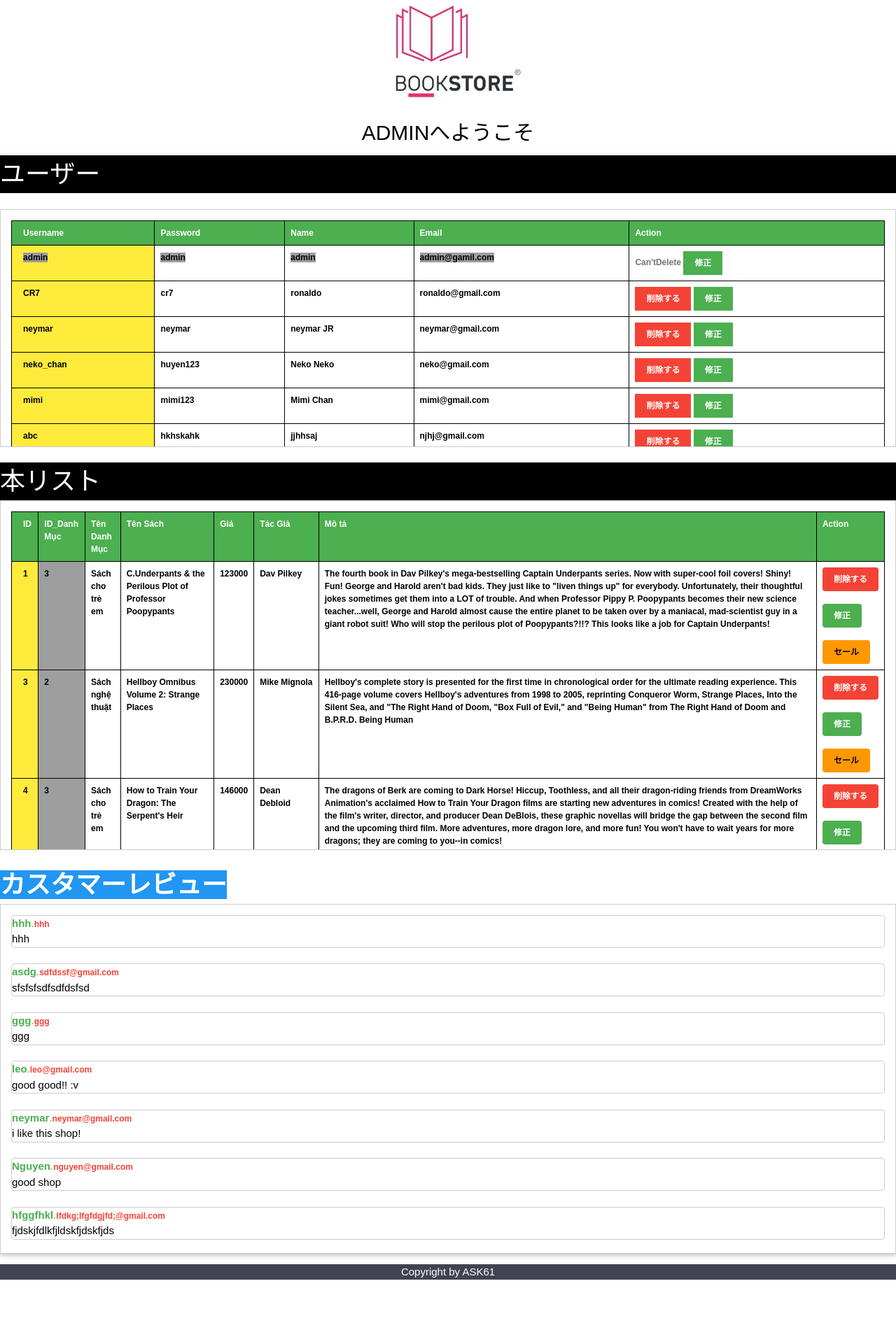
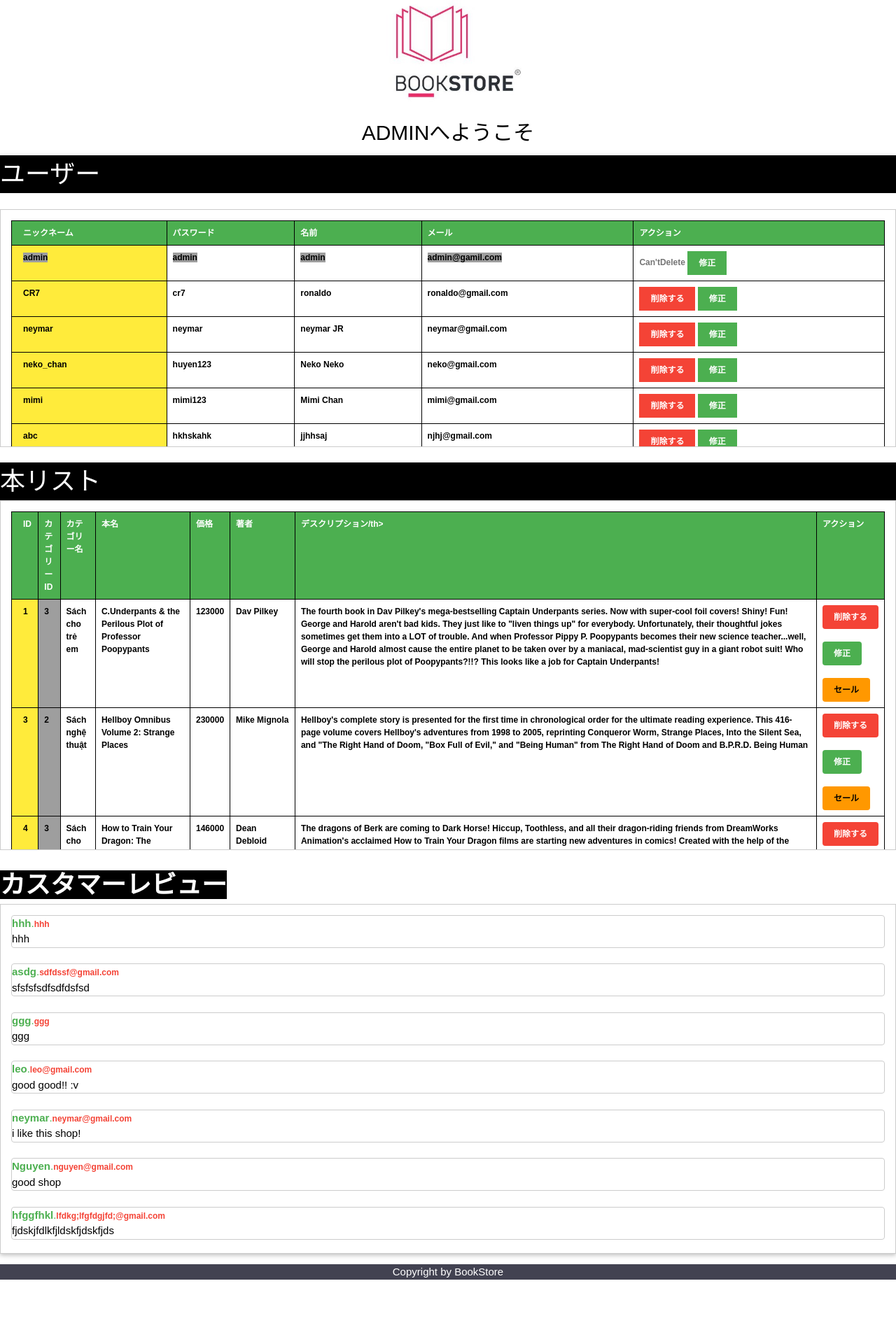
Before and after one commit to huyen-tt/BookStore, a PHP site: page /admin.php in a window 1280 px wide. Shown: the part 138-2049 px from the top of the page at 70% size. Run offline with PHP 8.4, Linux system fonts and the light colour scheme; a user stored in the database is signed in; data comes from the database, SQL or seed files in the repository; lists and menus that the app fills with data are empty.

Commit message:
fix last

```diff
--- a/admin.php
+++ b/admin.php
@@ -78,7 +78,7 @@
         ?><div id="users" class="w3-xxlarge w3-black">ユーザー</div><br>
         <div id="overflowTest1">
         <?php
-        echo "<table class='w3-table w3-container'><tr class='w3-green'><th>Username</th><th>Password</th><th>Name</th><th>Email</th><th>Action</th></tr>";
+        echo "<table class='w3-table w3-container'><tr class='w3-green'><th>ニックネーム</th><th>パスワード</th><th>名前</th><th>メール</th><th>アクション</th></tr>";
         if ($result->num_rows > 0) {
             while($row = $result->fetch_assoc()) {
                 echo "<tr>";
@@ -132,7 +132,7 @@
         ?><br><div id="booklist" class="w3-xxlarge w3-black">本リスト</div>
         <div id="overflowTest">
         <?php
-        echo "<table class='w3-table w3-container'><tr class='w3-green'><th>ID</th><th>ID_Danh Mục</th><th>Tên Danh Mục</th><th>Tên Sách</th><th>Giá</th><th>Tác Giả</th><th>Mô tả</th><th>Action</th></tr>";
+        echo "<table class='w3-table w3-container'><tr class='w3-green'><th>ID</th><th>カテゴリーID</th><th>カテゴリー名</th><th>本名</th><th>価格</th><th>著者</th><th>デスクリプション/th><th>アクション</th></tr>";
         if ($results->num_rows > 0) {
             while($rows = $results->fetch_assoc()) {
                 echo "<tr>";
@@ -176,7 +176,7 @@
     ?></div>
     <br>
     <div>
-            <strong class='w3-xxlarge w3-blue'>カスタマーレビュー</strong>
+            <strong class='w3-xxlarge w3-black'>カスタマーレビュー</strong>
             <div id="overflowTest">
                 <div>
                 <?php
@@ -199,7 +199,7 @@
     </div>
     </div>
     <footer class="w3-center" style="background-color:rgba(34, 34, 51, 0.85)">
-        <p style="color:white">Copyright by ASK61</p>
+        <p style="color:white">Copyright by BookStore</p>
     </footer>
 </body>
 </html>
```
